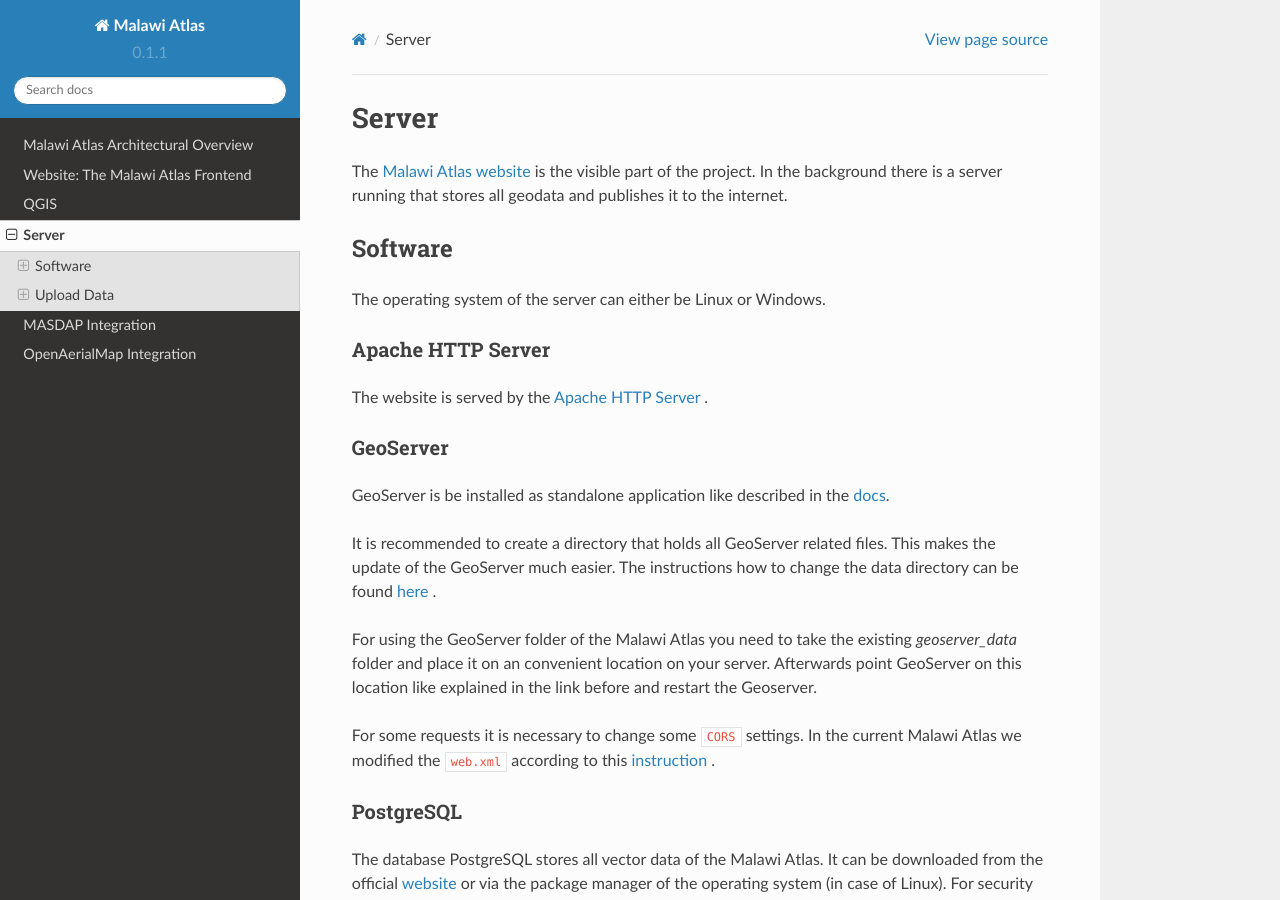
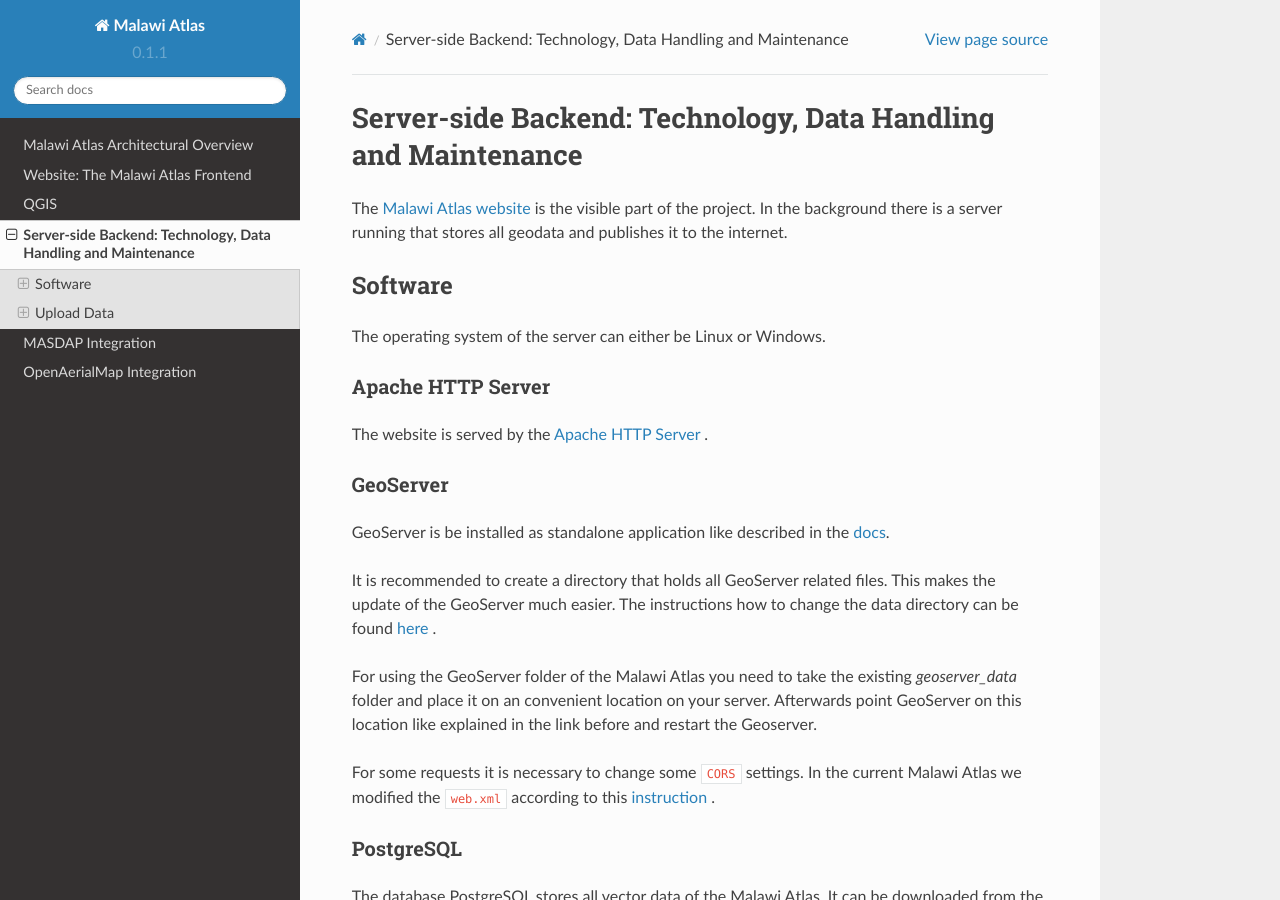
Before and after one commit to ZGIS/malawi_atlas_public, a Sphinx documentation site: the page built from docs/server.rst, in a window 1280 px wide and 900 px high. Built offline with Sphinx 7.4.7 and the Read the Docs theme 2.0.0, drawn with Linux system fonts in a browser that asks for light colours.

Commit message:
Update server.rst

```diff
--- a/docs/server.rst
+++ b/docs/server.rst
@@ -1,6 +1,6 @@
-******
-Server
-******
+**************************************************************
+Server-side Backend: Technology, Data Handling and Maintenance
+**************************************************************
 
 The `Malawi Atlas website <www.gis-malawi.com/malawi_atlas>`_ is the visible part of the project. In the background there is a server running that stores all geodata and publishes it to the internet.
 
```
